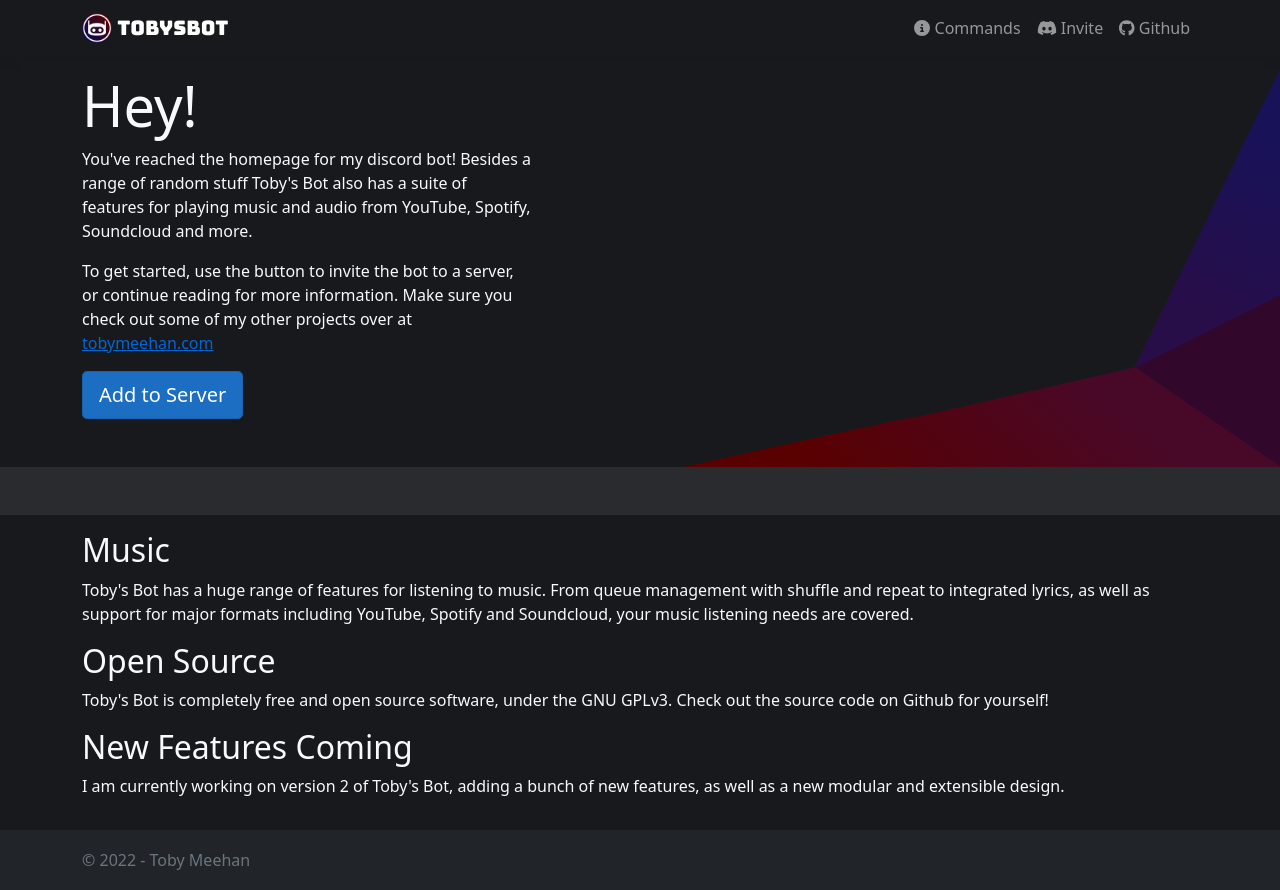
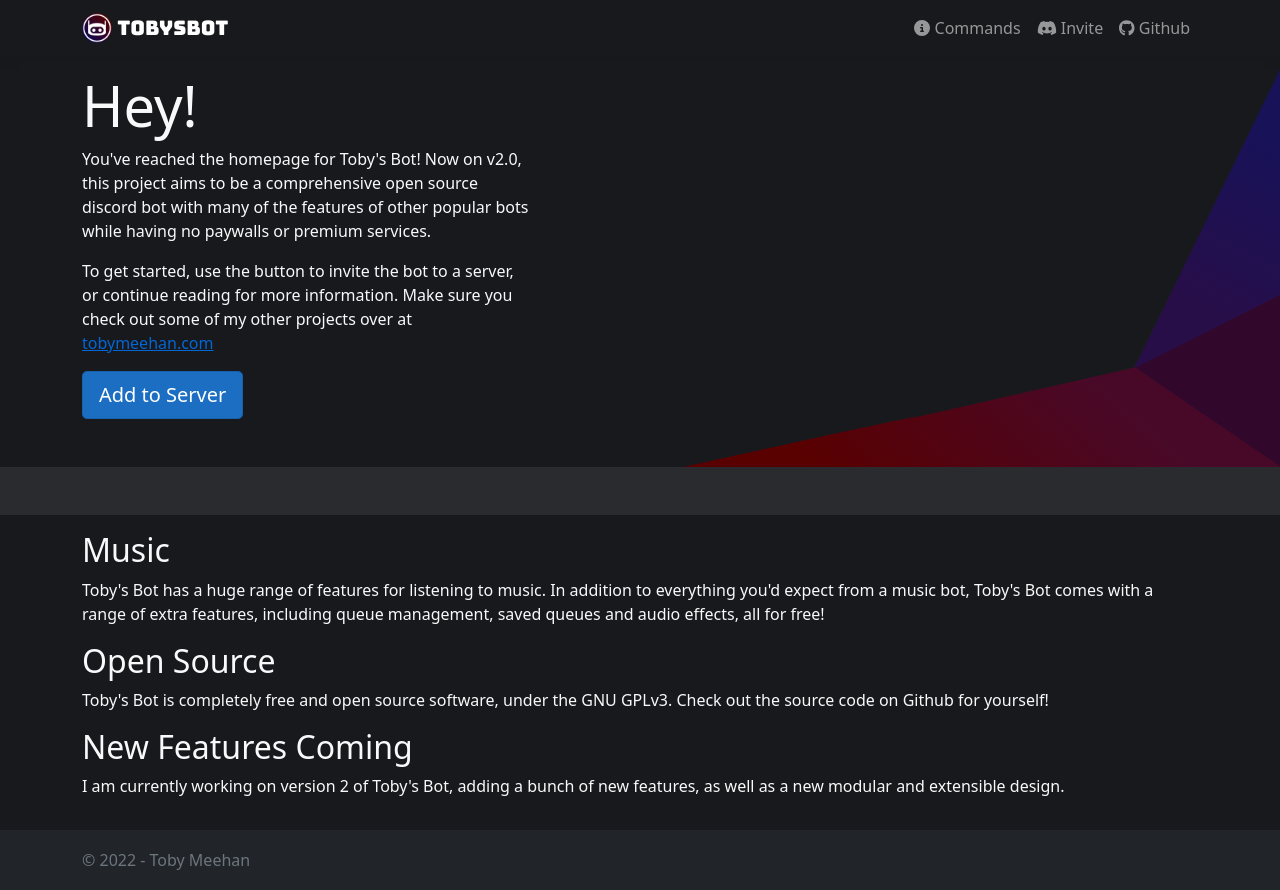
Before and after one commit to TobyMeehan/TobysBot, a React (Create React App) app in the folder src/TobysBot.Web/ClientApp/: page / in a window 1280 px wide. Built offline with nearby package versions, Linux system fonts and the light colour scheme; no server answers.

Commit message:
Update home page
Modified some of the text on the homepage

```diff
--- a/src/TobysBot.Web/ClientApp/src/pages/Home.js
+++ b/src/TobysBot.Web/ClientApp/src/pages/Home.js
@@ -1,5 +1,6 @@
 import React, {Component} from 'react';
 import {ConnectionState} from '../components/ConnectionState';
+import {Container} from "reactstrap";
 
 export class Home extends Component {
     static displayName = Home.name;
@@ -13,16 +14,12 @@ export class Home extends Component {
         return (
             <div>
                 <div className="container-fluid discord-banner pb-5 pt-3">
-                    <div className="container">
+                    <Container>
                         <div className="row">
                             <div className="col-md-5">
                                 <h1 className="display-4">Hey!</h1>
 
-                                <p>You've reached the homepage for my discord bot! Besides a range of random stuff
-                                    Toby's
-                                    Bot also has a
-                                    suite of features for playing music and audio from YouTube, Spotify, Soundcloud and
-                                    more.</p>
+                                <p>You've reached the homepage for Toby's Bot! Now on v2.0, this project aims to be a comprehensive open source discord bot with many of the features of other popular bots while having no paywalls or premium services.</p>
 
                                 <p>To get started, use the button to invite the bot to a server, or continue reading for
                                     more
@@ -32,7 +29,7 @@ export class Home extends Component {
                                 <button className="btn btn-primary btn-lg">Add to Server</button>
                             </div>
                         </div>
-                    </div>
+                    </Container>
                 </div>
 
                 <div className="container-fluid bg-600 py-3 mb-3">
@@ -45,21 +42,11 @@ export class Home extends Component {
 
                 <div className="container">
                     <h2>Music</h2>
-                    <p>Toby's Bot has a huge range of features for listening to music. From queue management with
-                        shuffle
-                        and
-                        repeat to integrated lyrics, as well as support for major formats including YouTube, Spotify and
-                        Soundcloud,
-                        your music listening needs are covered.</p>
+                    <p>Toby's Bot has a huge range of features for listening to music. In addition to everything you'd expect from a music bot, Toby's Bot comes with a range of extra features, including queue management, saved queues and audio effects, all for free!</p>
                     <h2>Open Source</h2>
-                    <p>Toby's Bot is completely free and open source software, under the GNU GPLv3. Check out the source
-                        code on
-                        Github for yourself!</p>
+                    <p>Toby's Bot is completely free and open source software, under the GNU GPLv3. Check out the source code on Github for yourself!</p>
                     <h2>New Features Coming</h2>
-                    <p>I am currently working on version 2 of Toby's Bot, adding a bunch of new features, as well as a
-                        new
-                        modular
-                        and extensible design.</p>
+                    <p>I am currently working on version 2 of Toby's Bot, adding a bunch of new features, as well as a new modular and extensible design.</p>
                 </div>
             </div>
         );
```
